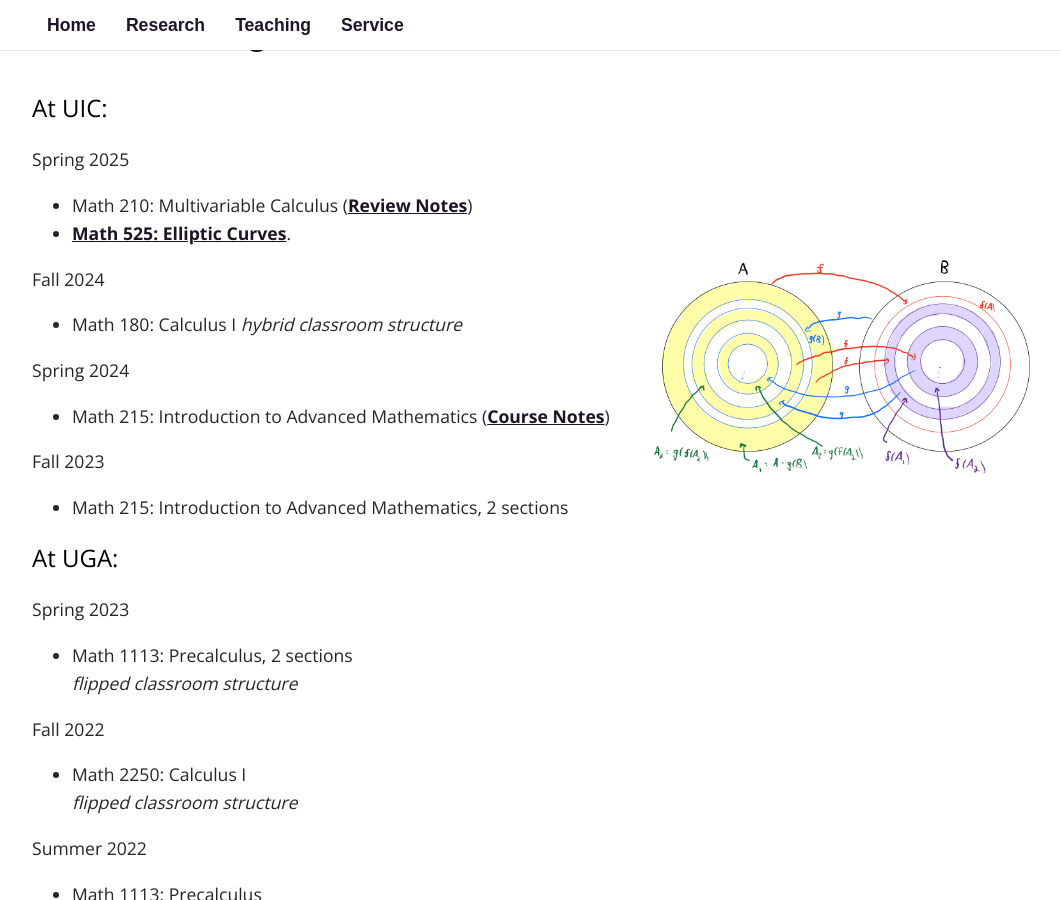
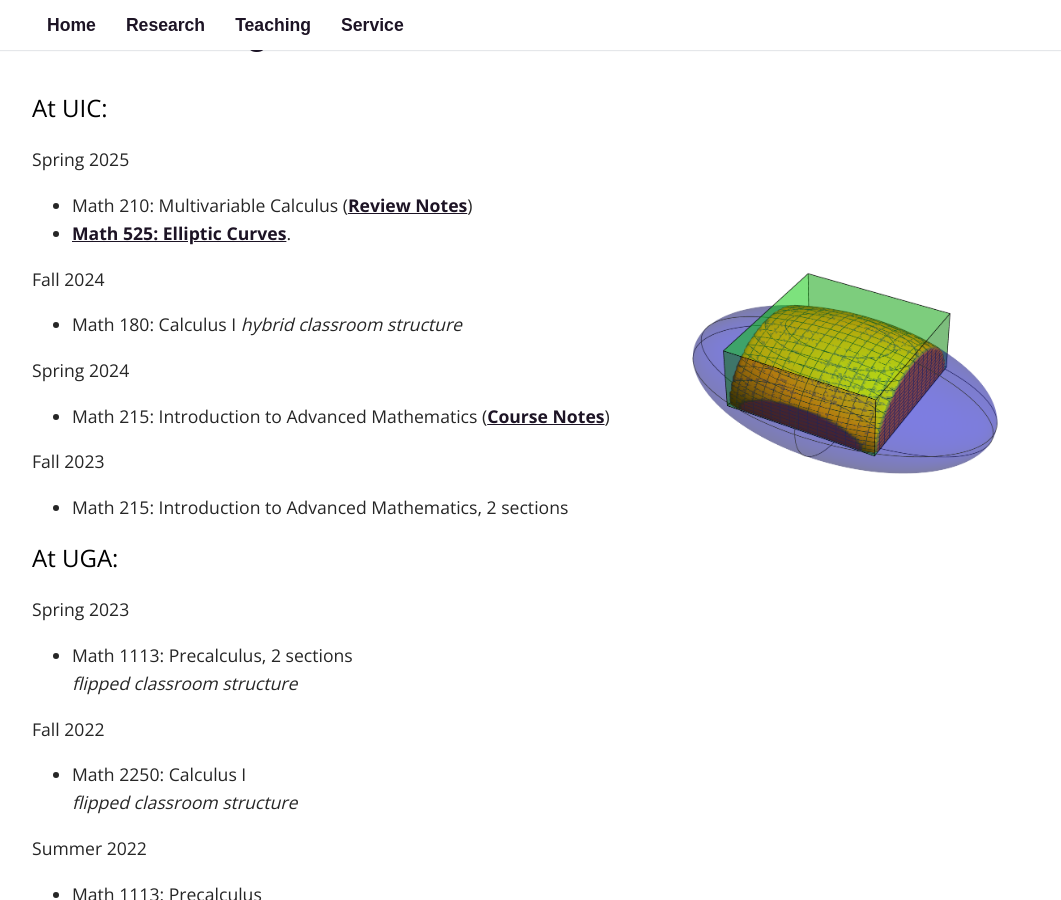
Before and after one commit to fsaia/site, a Jekyll site: the page built from _pages/03_teaching.md, in a window 1280 px wide and 900 px high, scrolled down 740 px. Shown: the whole window, without its empty margins (158-1219 px from the left). Built offline with Jekyll 4.4.1, drawn with Linux system fonts in a browser that asks for light colours; some web fonts are replaced.

Commit message:
Update 03_teaching.md

```diff
--- a/_pages/03_teaching.md
+++ b/_pages/03_teaching.md
@@ -32,7 +32,7 @@ Fall 2024
 * Math 180: Calculus I
 	*hybrid classroom structure*
 
-<img src='SCB.png' style="float:right; width:43%; margin: -100px;"/>
+<img src='ABTF.png' style="float:right; width:45%; margin: -110px;"/>
 
 
 Spring 2024
@@ -73,7 +73,7 @@ Summer 2021
 * Graduate TA for 2021 [PCMI Undergraduate Summer School](https://www.ias.edu/pcmi)
 	*Topic: Quadratic forms, Milnor K-theory, and Arithmetic*
 
-<img src='saddle.png' style="float:right; width:30%; margin: -100px;"/>
+<img src='SCB.png' style="float:right; width:45%; margin: -100px;"/>
 
 Spring 2021
 
```
